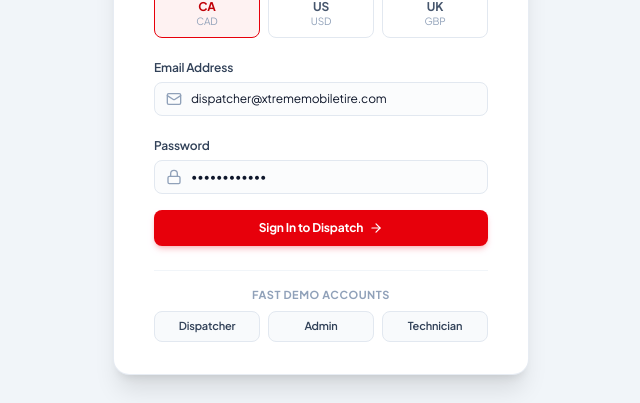
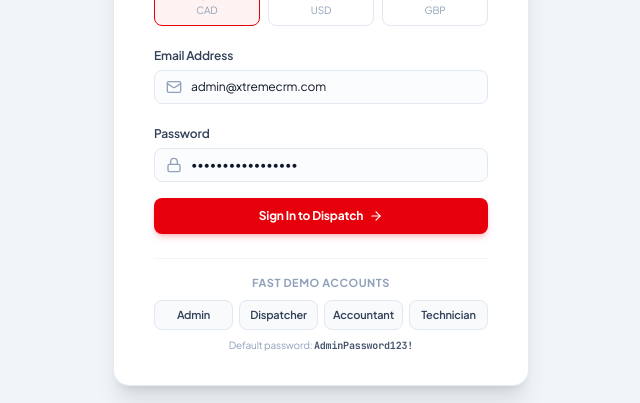
Before and after one commit to xtrememobiletire/xtremeCRM, a React (Vite) app in the folder frontend/: page /login in a window 1280 px wide. Shown: the part 323-726 px from the top of the page, without its empty margins (319-959 px from the left). Built offline with nearby package versions, Linux system fonts and the light colour scheme; no server answers; a web font is replaced by a local one.

Commit message:
fix(auth): align LoginForm demo credentials with database seed (@xtremecrm.com / AdminPassword123!)

```diff
--- a/frontend/src/components/pages/login/LoginForm.tsx
+++ b/frontend/src/components/pages/login/LoginForm.tsx
@@ -11,8 +11,8 @@
   const { login } = useAuth();
   const { country, setCountry } = useTenant();
 
-  const [email, setEmail] = useState('dispatcher@xtrememobiletire.com');
-  const [password, setPassword] = useState('Password123!');
+  const [email, setEmail] = useState('admin@xtremecrm.com');
+  const [password, setPassword] = useState('AdminPassword123!');
   const [loading, setLoading] = useState(false);
 
   const handleSubmit = async (e: React.FormEvent) => {
@@ -31,13 +31,15 @@
 
   const handleQuickFill = (role: string) => {
     if (role === 'admin') {
-      setEmail('admin@xtrememobiletire.com');
+      setEmail('admin@xtremecrm.com');
     } else if (role === 'dispatcher') {
-      setEmail('dispatcher@xtrememobiletire.com');
+      setEmail('dispatcher@xtremecrm.com');
+    } else if (role === 'accountant') {
+      setEmail('accountant@xtremecrm.com');
     } else {
-      setEmail('driver@xtrememobiletire.com');
+      setEmail('driver@xtremecrm.com');
     }
-    setPassword('Password123!');
+    setPassword('AdminPassword123!');
   };
 
   return (
@@ -110,29 +112,39 @@
         <p className="text-[11px] font-bold text-slate-400 uppercase tracking-wider text-center mb-2">
           Fast Demo Accounts
         </p>
-        <div className="flex gap-2">
+        <div className="grid grid-cols-4 gap-1.5">
+          <button
+            type="button"
+            onClick={() => handleQuickFill('admin')}
+            className="py-1.5 rounded-lg border border-slate-200 bg-slate-50 hover:bg-slate-100 text-[11px] font-semibold text-slate-700 transition text-center"
+          >
+            Admin
+          </button>
           <button
             type="button"
             onClick={() => handleQuickFill('dispatcher')}
-            className="flex-1 py-1.5 rounded-lg border border-slate-200 bg-slate-50 hover:bg-slate-100 text-[11px] font-semibold text-slate-700 transition"
+            className="py-1.5 rounded-lg border border-slate-200 bg-slate-50 hover:bg-slate-100 text-[11px] font-semibold text-slate-700 transition text-center"
           >
             Dispatcher
           </button>
           <button
             type="button"
-            onClick={() => handleQuickFill('admin')}
-            className="flex-1 py-1.5 rounded-lg border border-slate-200 bg-slate-50 hover:bg-slate-100 text-[11px] font-semibold text-slate-700 transition"
+            onClick={() => handleQuickFill('accountant')}
+            className="py-1.5 rounded-lg border border-slate-200 bg-slate-50 hover:bg-slate-100 text-[11px] font-semibold text-slate-700 transition text-center"
           >
-            Admin
+            Accountant
           </button>
           <button
             type="button"
             onClick={() => handleQuickFill('driver')}
-            className="flex-1 py-1.5 rounded-lg border border-slate-200 bg-slate-50 hover:bg-slate-100 text-[11px] font-semibold text-slate-700 transition"
+            className="py-1.5 rounded-lg border border-slate-200 bg-slate-50 hover:bg-slate-100 text-[11px] font-semibold text-slate-700 transition text-center"
           >
             Technician
           </button>
         </div>
+        <p className="text-[10px] text-slate-400 text-center mt-2">
+          Default password: <code className="font-mono text-slate-600 font-bold">AdminPassword123!</code>
+        </p>
       </div>
     </div>
   );
```
